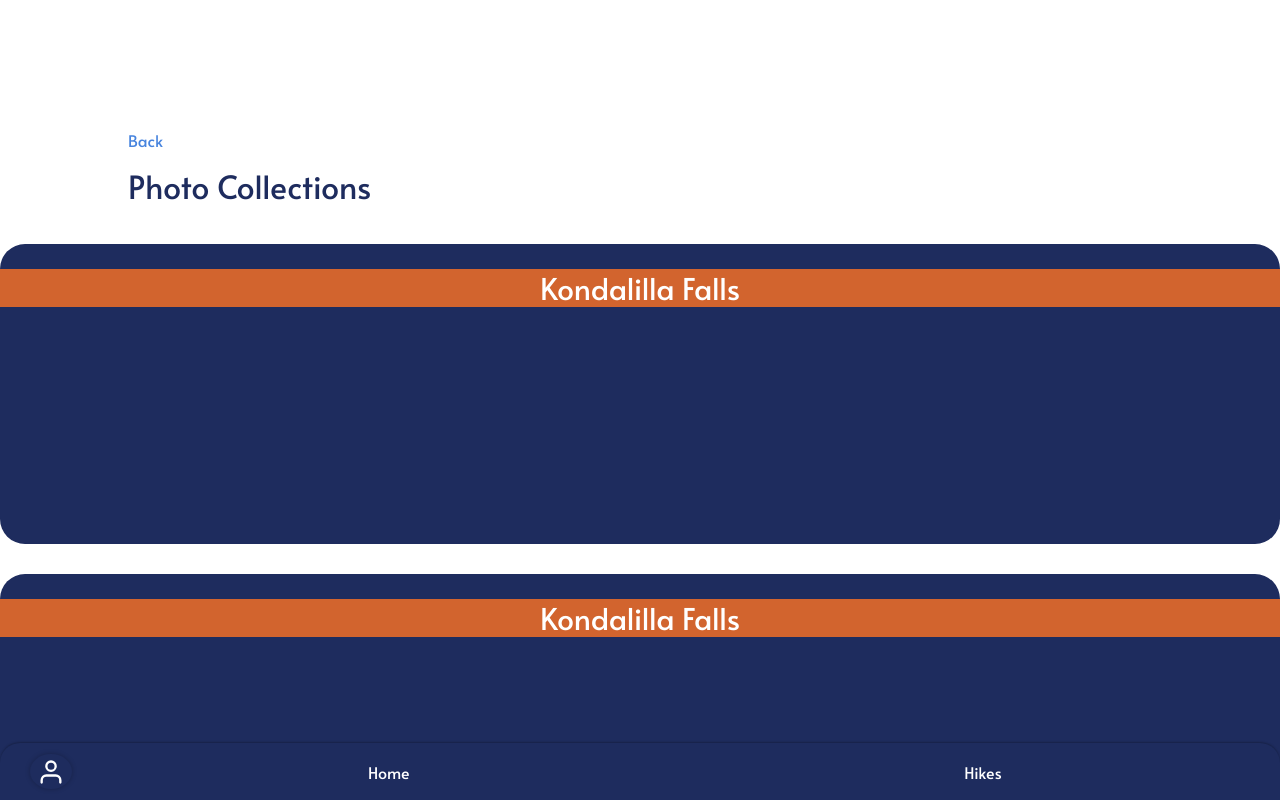
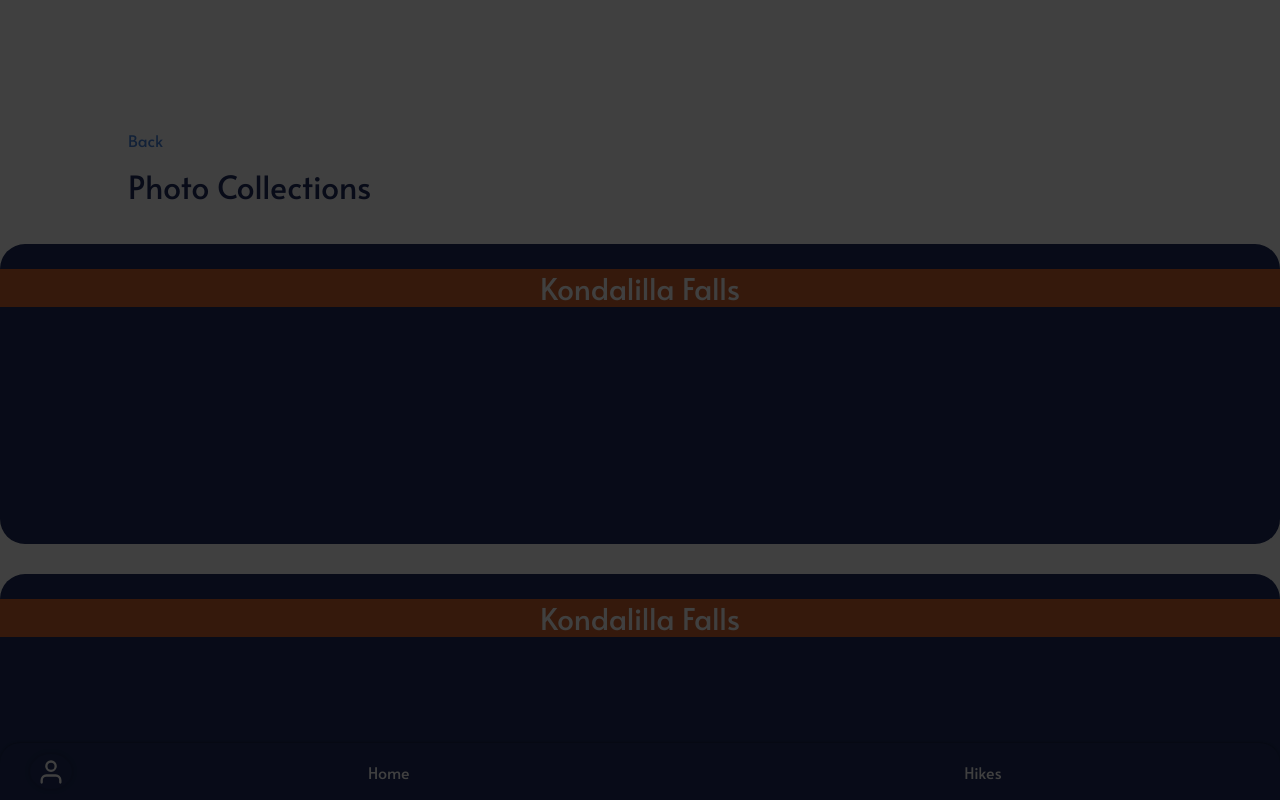
Before and after one commit to Turing-DECO3801/hiking-memory-frontend, a React (Create React App) app: page /photos in a window 1280 px wide. Shown: the top 800 px of the page. Built offline with nearby package versions, Linux system fonts and the light colour scheme.

Commit message:
Added lightbox basis

```diff
--- /dev/null
+++ b/src/pages/Photos/Lightbox.tsx
@@ -0,0 +1,19 @@
+import React from 'react';
+import "./Photos.scss";
+
+interface LightBoxProps {
+
+}
+
+const LightBox = ({  }: LightBoxProps) => {
+
+
+
+  return (
+    <div className="light-box" >
+    </div>
+  );
+
+};
+
+export default LightBox;
--- a/src/pages/Photos/Photos.scss
+++ b/src/pages/Photos/Photos.scss
@@ -62,3 +62,12 @@
 .photo-gallery .banner .banner-header {
     font-size: 25px;
 }
+
+.light-box {
+    position: fixed;
+    width: 100vw;
+    height: 100vh;
+    background: $high-opacity-black;
+    top: 0;
+    z-index: 101;
+}
--- a/src/pages/Photos/Photos.tsx
+++ b/src/pages/Photos/Photos.tsx
@@ -1,5 +1,6 @@
 import React, { useState } from 'react';
 import Navbar from '../../components/layout/Navbar/Navbar';
+import LightBox from './Lightbox';
 
 import PhotoCard from './PhotoCard';
 import PhotoGallery from './PhotoGallery';
@@ -46,6 +47,7 @@ const PhotoCollection = () => {
           }
           )
         }
+        <LightBox />
     </div>
   );
 
--- a/src/styles/_variables.scss
+++ b/src/styles/_variables.scss
@@ -20,3 +20,4 @@ $off-white: #F8F8F8;
 $white: #FFFFFF;
 $dark-grey: #787878;
 $low-opacity-black: rgba(0, 0, 0, 0.25);
+$high-opacity-black: rgba(0, 0, 0, 0.75);
```
